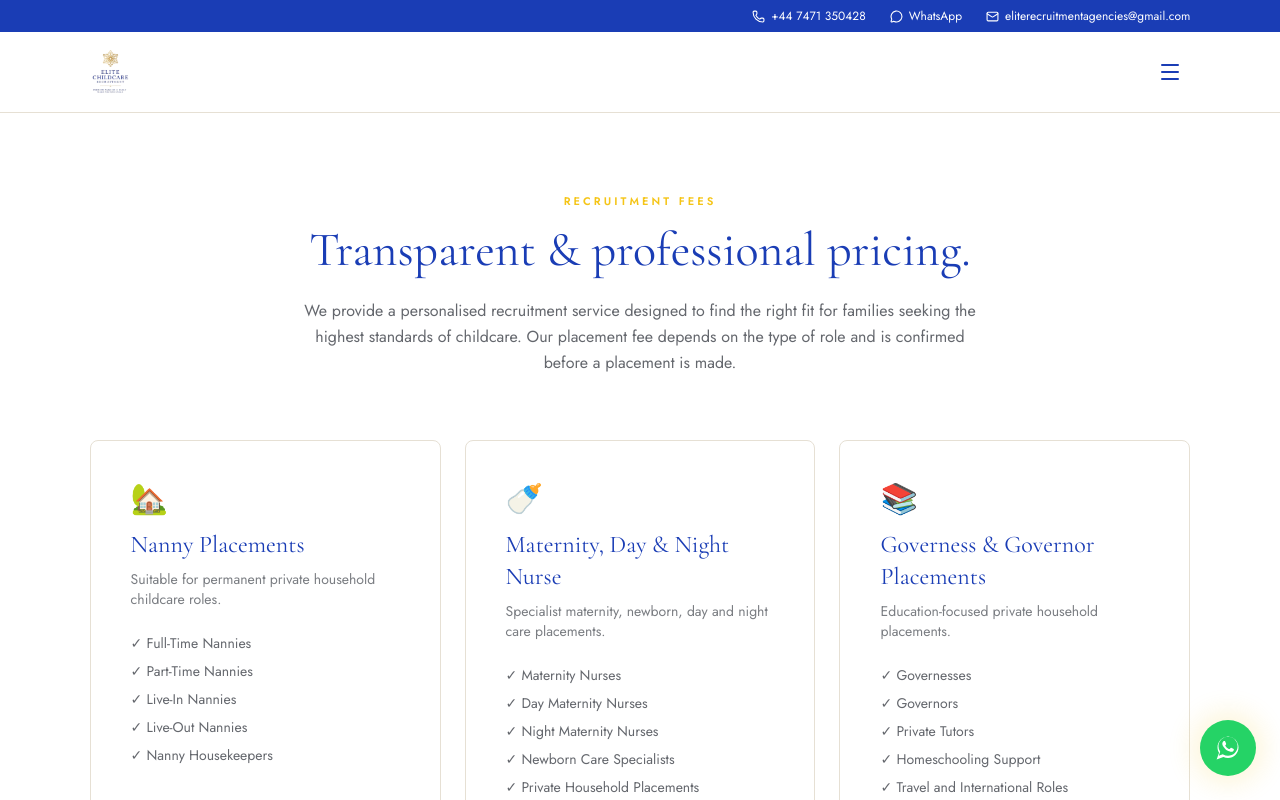
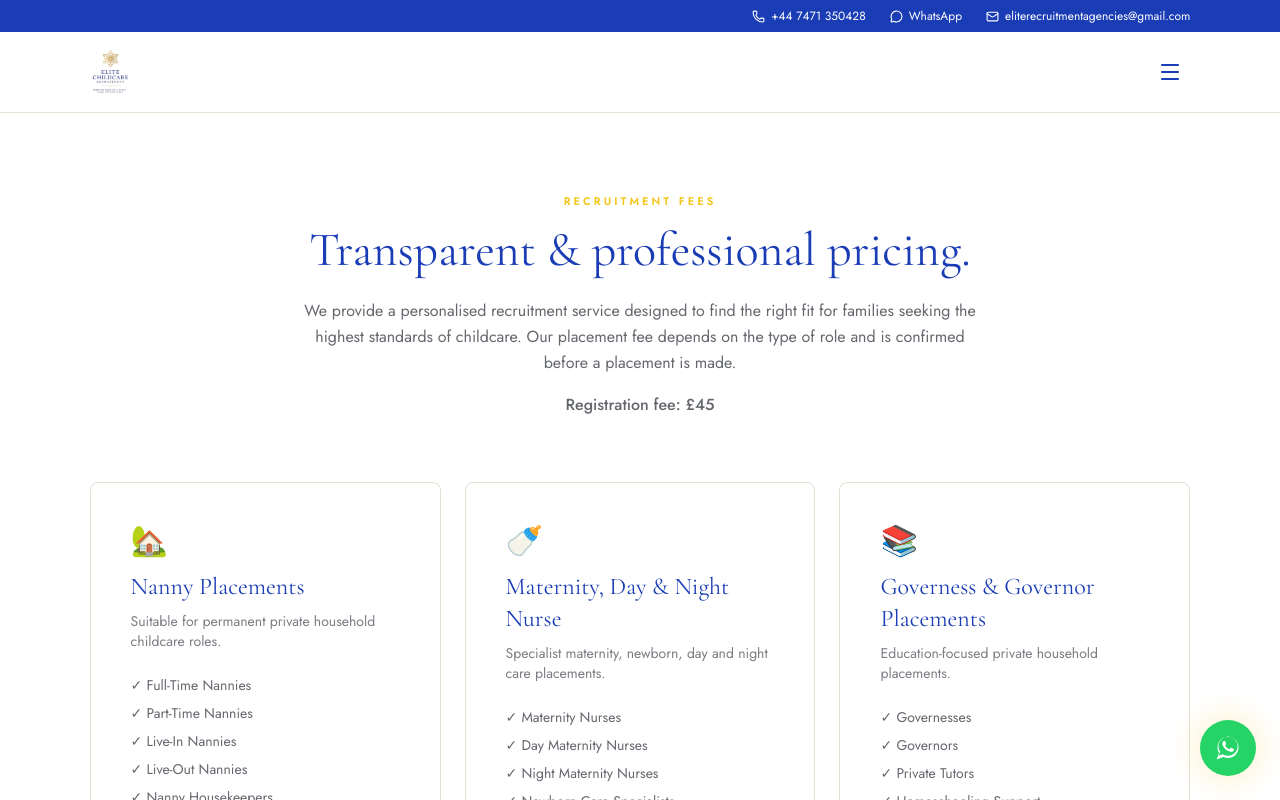
Before and after one commit to elo354/elite-recruitment-agency, a Next.js app: page /fees in a window 1280 px wide. Shown: the top 800 px of the page. Built offline with nearby package versions, Linux system fonts and the light colour scheme.

Commit message:
Update page.tsx

```diff
--- a/app/(marketing)/fees/page.tsx
+++ b/app/(marketing)/fees/page.tsx
@@ -1,4 +1,5 @@
-import type { Metadata } from "next";
+
+      import type { Metadata } from "next";
 
 export const metadata: Metadata = {
   title: "Recruitment Fees | Elite Childcare Recruitment",
@@ -23,6 +24,10 @@ export default function FeesPage() {
           right fit for families seeking the highest standards of childcare.
           Our placement fee depends on the type of role and is confirmed before
           a placement is made.
+        </p>
+
+        <p className="text-ink/70 leading-relaxed mt-4 font-medium">
+          Registration fee: £45
         </p>
       </div>
 
```
